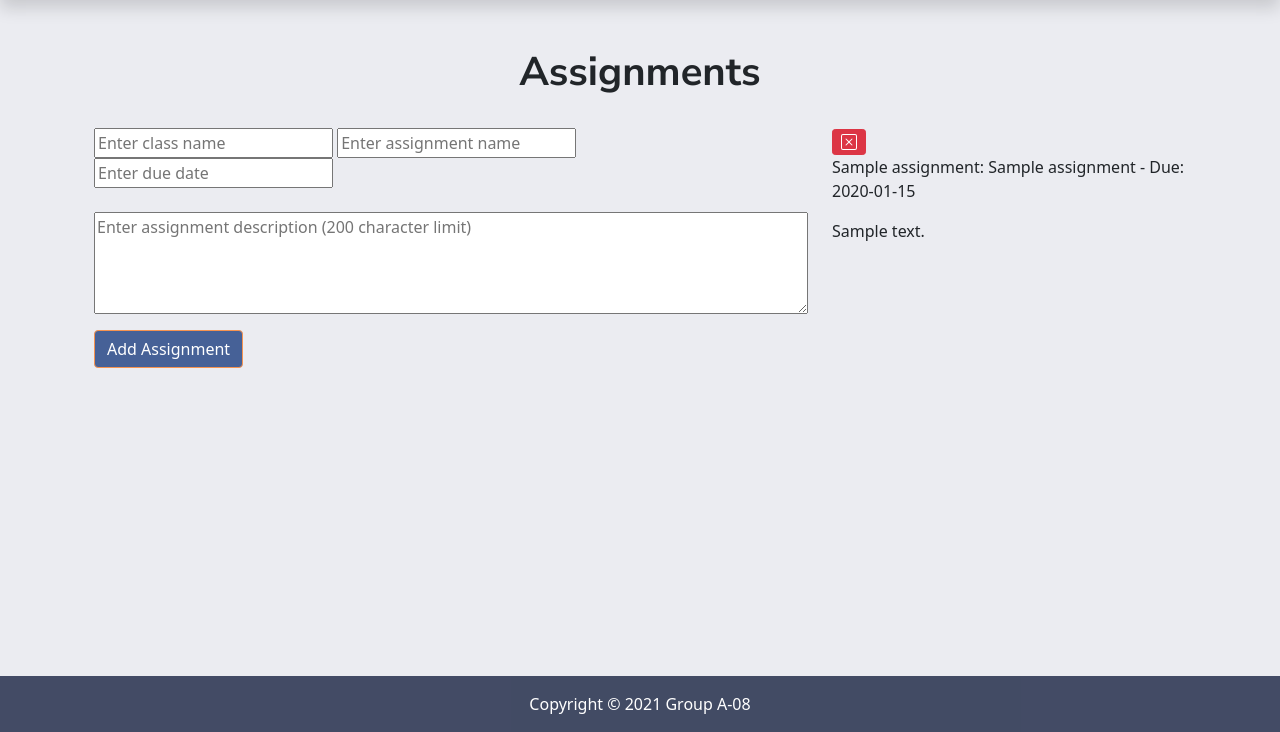
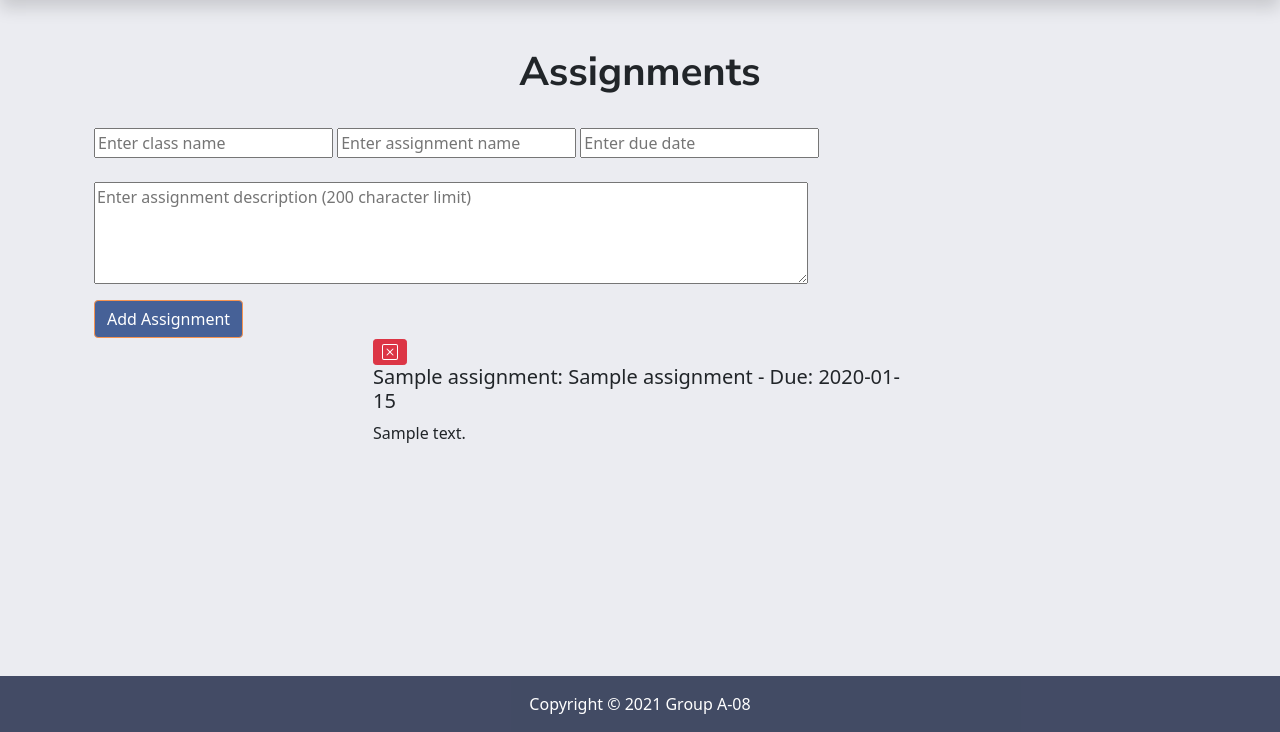
Before and after one commit to WilliamHaslet/wahoo-notes-website-project, a Django app: page /assignments/ in a window 1280 px wide. Shown: the part 68-800 px from the top of the page. Run offline with Django 3.2, Linux system fonts and the light colour scheme; a user stored in the database is signed in; tables that the repository leaves empty hold one stand-in row (values such as "Sample post"); some libraries are stand-ins or nearby versions.

Commit message:
text wrap

```diff
--- a/main_app/templates/main_app/assignments.html
+++ b/main_app/templates/main_app/assignments.html
@@ -27,9 +27,9 @@ p {
 <body style= "background-color: #ebecf1;">
     <center><h1 class=" mt-5" style= "font-family:'Nunito Sans', Arial"><b>Assignments</b></h1></center>
     <br>
-         <div class= "container text-wrap">
+         <div class= "container">
 
-             <div class="row justify-content-center text-wrap">
+             <div class="row justify-content-center">
                  <!--Assignments List (left)-->
                  <div class="col">
                     <form method="POST" action="{% url 'main_app:addAssignment' %}" style="display: inline;">
@@ -44,7 +44,7 @@ p {
                     </form>
                  </div>
                  <!--Add Assignment (right)-->
-                 <div class="col text-wrap">
+                 <div class="col-6 text-wrap">
                     <ul class= "no-bullets text-wrap">
                         {% for assignment in my_assignments %}
                         <li>
@@ -57,7 +57,7 @@ p {
                                     <path d="M4.646 4.646a.5.5 0 0 1 .708 0L8 7.293l2.646-2.647a.5.5 0 0 1 .708.708L8.707 8l2.647 2.646a.5.5 0 0 1-.708.708L8 8.707l-2.646 2.647a.5.5 0 0 1-.708-.708L7.293 8 4.646 5.354a.5.5 0 0 1 0-.708z"/>
                                   </svg>
                                 </button>
-                             <p>   {{assignment.class_name}}: {{assignment.name}} - Due: {{assignment.due_date}}</p>
+                             <h5>   {{assignment.class_name}}: {{assignment.name}} - Due: {{assignment.due_date}}</h5>
                              <p>   {{assignment.description}}</p>
                          </form>
                          </li>
```
